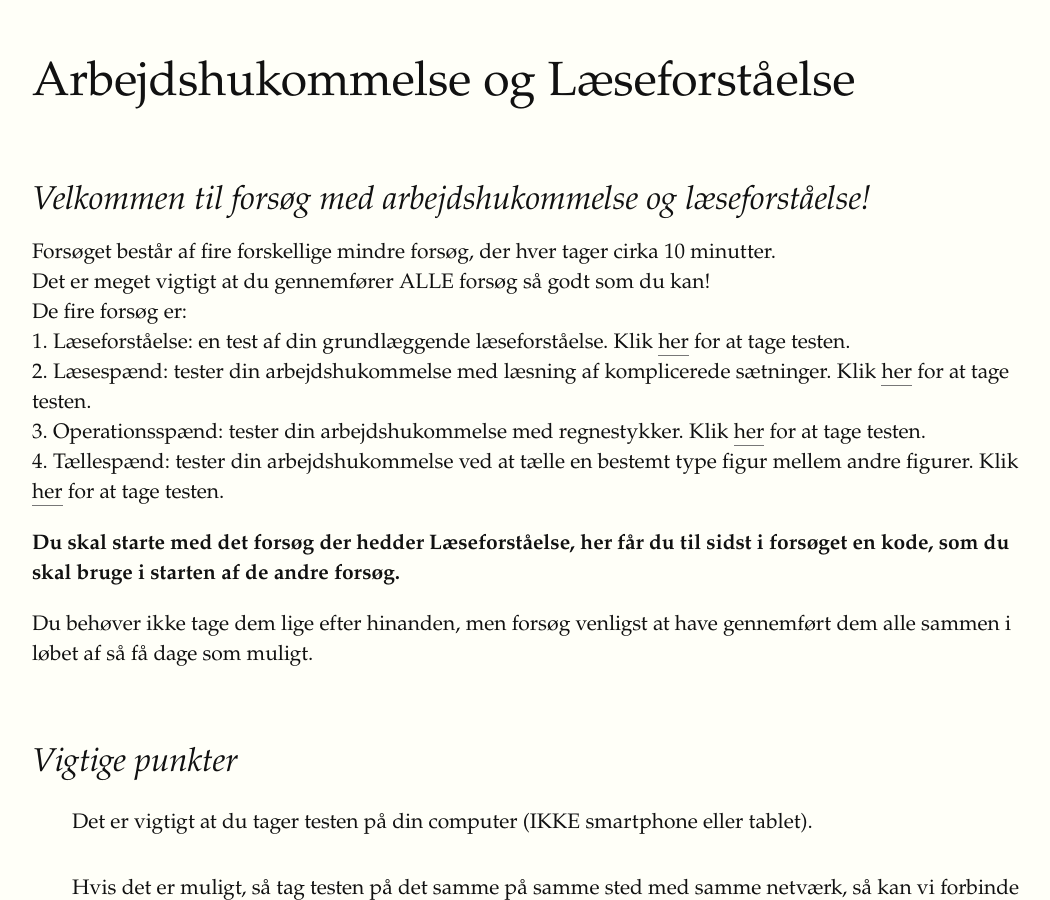
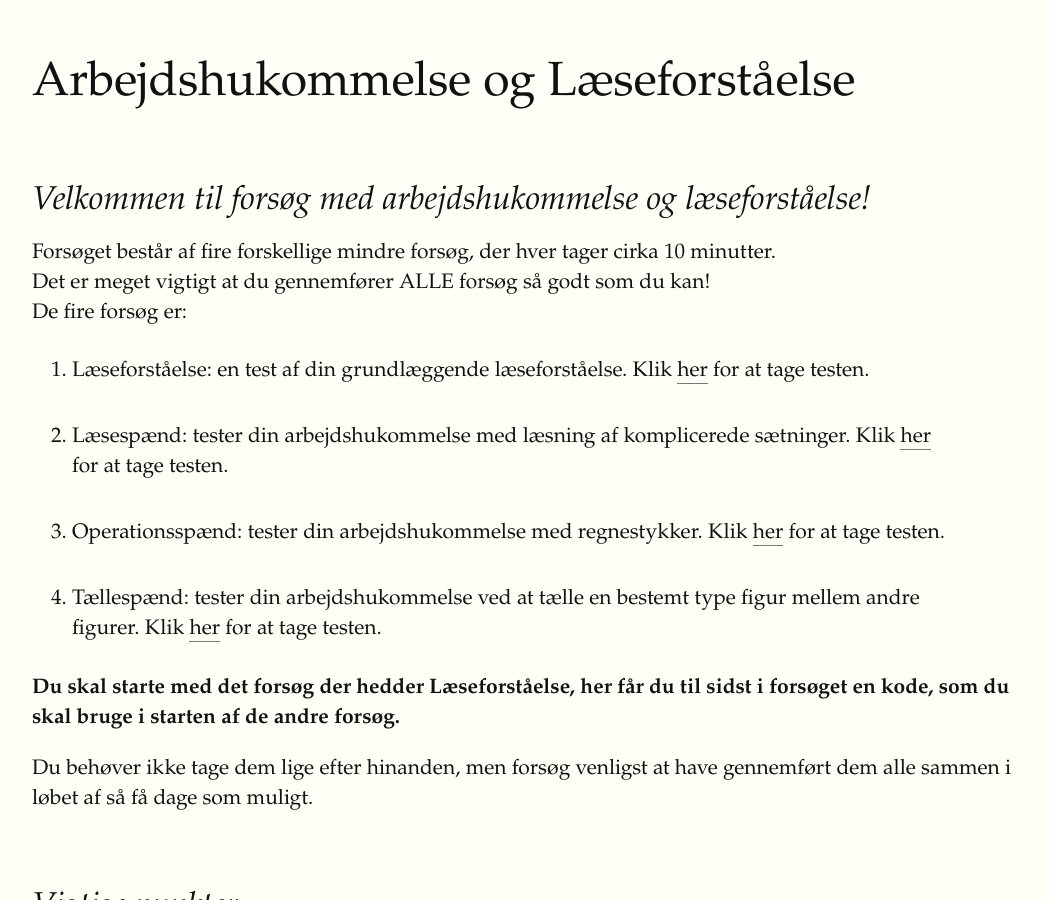
Before and after one commit to ethanweed/ethanweed.github.io, a Jekyll site: the page other/wm-reading-tests-ink.html, which Jekyll copies as it is, in a window 1280 px wide and 900 px high. Shown: the whole window, without its empty margins (128-1178 px from the left). Built offline with Jekyll 4.4.1, drawn with Linux system fonts in a browser that asks for light colours.

Commit message:
added space between links

```diff
--- a/other/wm-reading-tests-ink.html
+++ b/other/wm-reading-tests-ink.html
@@ -2923,11 +2923,14 @@ html,body,#wrapper{font-size:10pt!important}
 
 <p>Forsøget består af fire forskellige mindre forsøg, der hver tager cirka 10 minutter.<br/>
 Det er meget vigtigt at du gennemfører ALLE forsøg så godt som du kan!<br/>
-De fire forsøg er:<br/>
-1. Læseforståelse: en test af din grundlæggende læseforståelse. Klik <a href="https://www.psytoolkit.org/cgi-bin/psy2.5.1/survey?s=UqJJg">her</a> for at tage testen.<br/>
-2. Læsespænd: tester din arbejdshukommelse med læsning af komplicerede sætninger. Klik <a href="https://www.psytoolkit.org/cgi-bin/psy2.5.1/survey?s=ZVSdY">her</a> for at tage testen.<br/>
-3. Operationsspænd: tester din arbejdshukommelse med regnestykker. Klik <a href="https://www.psytoolkit.org/cgi-bin/psy2.5.1/survey?s=JdhC8">her</a> for at tage testen.<br/>
-4. Tællespænd: tester din arbejdshukommelse ved at tælle en bestemt type figur mellem andre figurer. Klik <a href="https://www.psytoolkit.org/cgi-bin/psy2.5.1/survey?s=EEg8T">her</a> for at tage testen.</p>
+De fire forsøg er:</p>
+
+<ol>
+<li><p>Læseforståelse: en test af din grundlæggende læseforståelse. Klik <a href="https://www.psytoolkit.org/cgi-bin/psy2.5.1/survey?s=UqJJg">her</a> for at tage testen.</p></li>
+<li><p>Læsespænd: tester din arbejdshukommelse med læsning af komplicerede sætninger. Klik <a href="https://www.psytoolkit.org/cgi-bin/psy2.5.1/survey?s=ZVSdY">her</a> for at tage testen.</p></li>
+<li><p>Operationsspænd: tester din arbejdshukommelse med regnestykker. Klik <a href="https://www.psytoolkit.org/cgi-bin/psy2.5.1/survey?s=JdhC8">her</a> for at tage testen.</p></li>
+<li><p>Tællespænd: tester din arbejdshukommelse ved at tælle en bestemt type figur mellem andre figurer. Klik <a href="https://www.psytoolkit.org/cgi-bin/psy2.5.1/survey?s=EEg8T">her</a> for at tage testen.</p></li>
+</ol>
 
 <p><strong>Du skal starte med det forsøg der hedder Læseforståelse, her får du til sidst i forsøget en kode, som du skal bruge i starten af de andre forsøg.</strong> </p>
 
```
Also changed, not shown: other/wm-reading-tests.md (+4 -0 lines), 1 other file.
